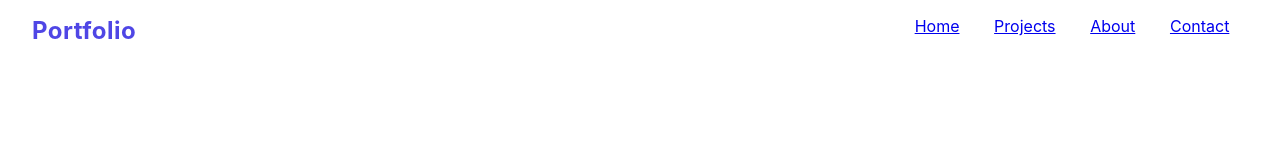
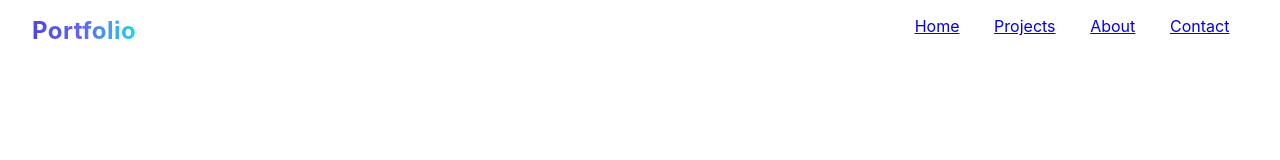
Before and after one commit to sabyasachirakshit/sr-portfolio, a React (Create React App) app: page / in a window 1280 px wide. Shown: the top 160 px of the page. Built offline with nearby package versions, Linux system fonts and the light colour scheme.

Commit message:
refactored Navbar component title for improved visual styling

```diff
--- a/src/components/Common/Navbar.js
+++ b/src/components/Common/Navbar.js
@@ -17,7 +17,25 @@ function Navbar() {
           display: "inline-block"
         }}
       >
-        Portfolio
+        <span
+          style={{
+            background: "linear-gradient(90deg, #4f46e5, #6366f1)",
+            WebkitBackgroundClip: "text",
+            WebkitTextFillColor: "transparent"
+          }}
+        >
+          Port
+        </span>
+
+        <span
+          style={{
+            background: "linear-gradient(90deg, #6366f1, #22d3ee)",
+            WebkitBackgroundClip: "text",
+            WebkitTextFillColor: "transparent"
+          }}
+        >
+          folio
+        </span>
       </div>
       <div className="links" style={{ display: "flex", justifyContent: "space-evenly", width: "30%", padding: "1rem" }}>
         <Link to="/">Home</Link>
```
